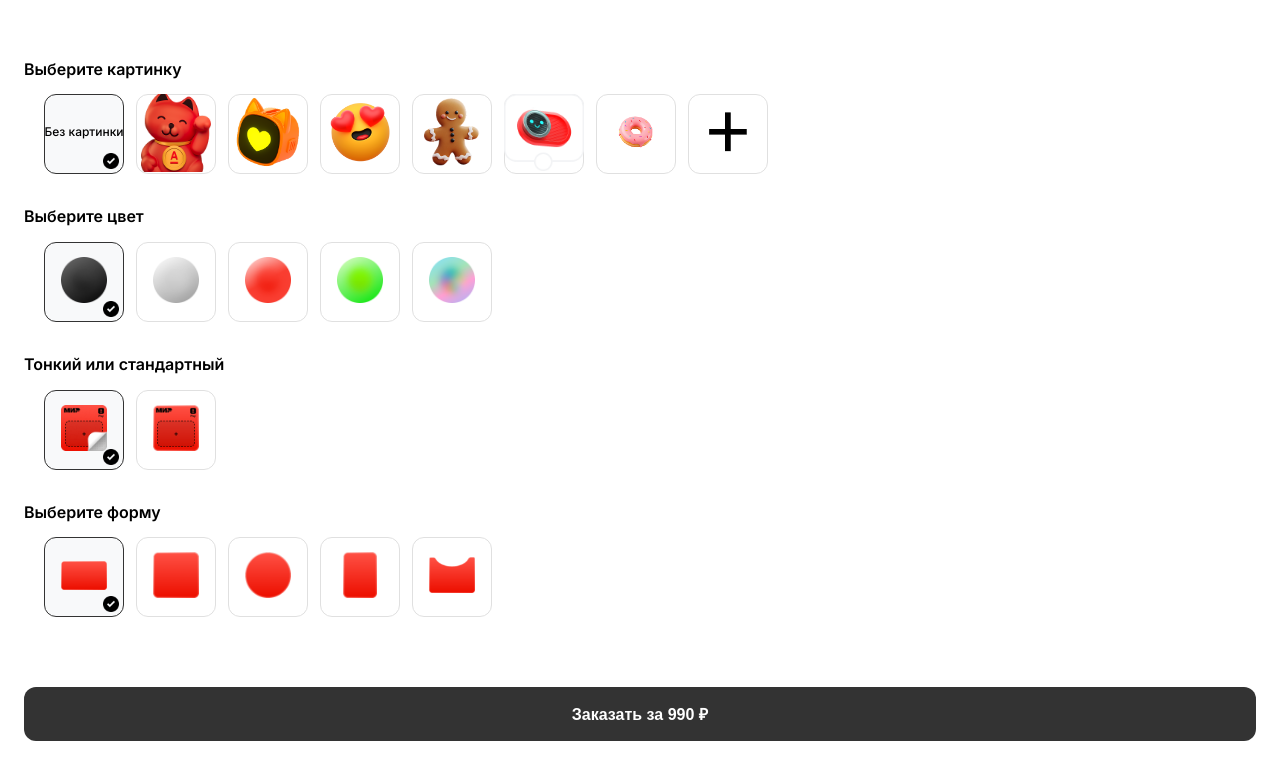
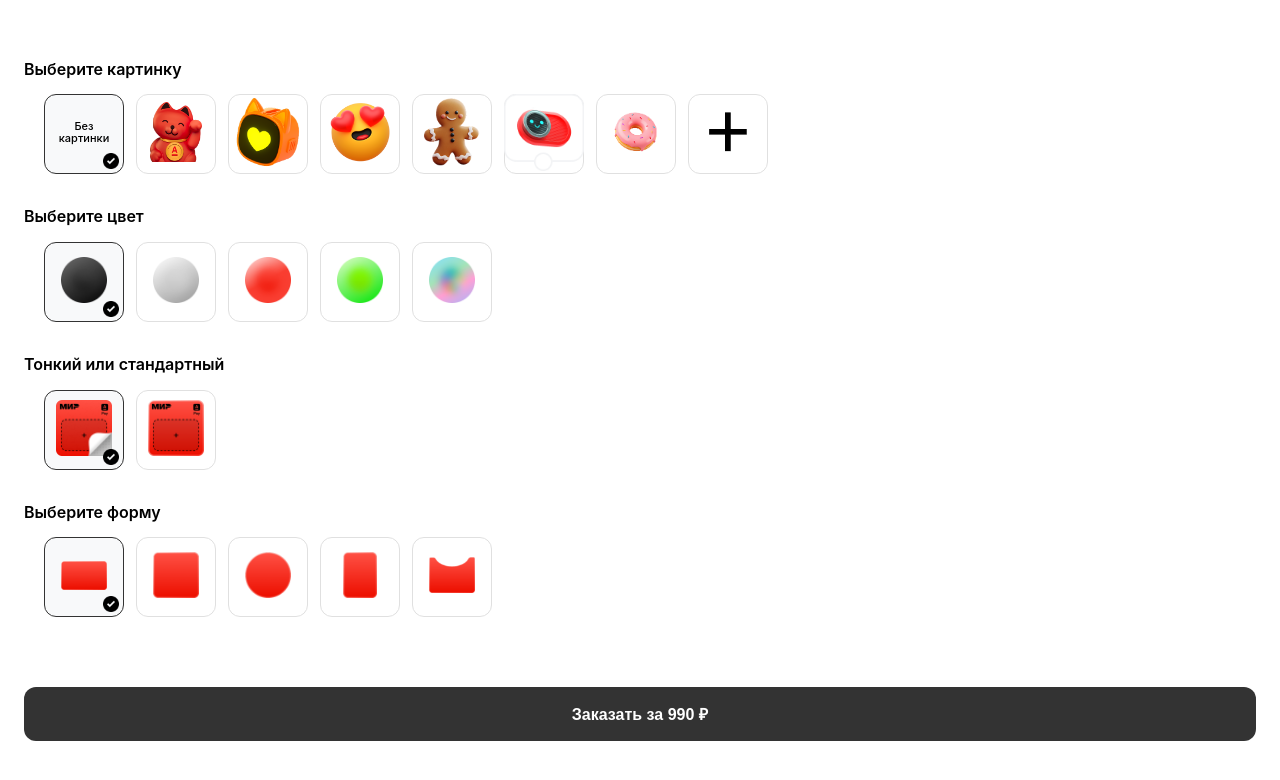
Before and after one commit to kirpinev/6250-4, a plain HTML site: page designer-advanced.html in a window 1280 px wide. Shown: the part 552-1332 px from the top of the page. Drawn offline with Linux system fonts and the light colour scheme.

Commit message:
UI refinements: individual icon sizes, SF Pro Display font, and text improvements
Font changes (both pages):
- Added SF Pro Display font with fallbacks to Inter and system fonts
- Updated font-family to prioritize SF Pro Display across entire site

Designer page (designer-advanced.html):
- Individual icon size adjustments:
  * Cat icon: reduced from 80px to 60px (smaller)
  * Donut icon: increased from 80px to 100px (larger)
  * Thickness icons (bold/thin): increased from 46px to 56px
- 'Без картинки' text improvements:
  * Added line break: 'Без<br>картинки'
  * Reduced font size from 12px to 11px for better fit
  * Applied SF Pro Display font specifically
  * Improved line-height to 1.1

Visual hierarchy:
- Picture carousel: mixed sizes (60px-100px) for visual variety
- Thickness carousel: 56px (slightly larger than default)
- Color/shape carousels: 46px (standard size)
- Better balance between different UI elements

```diff
--- a/designer-advanced.html
+++ b/designer-advanced.html
@@ -6,7 +6,15 @@
     <title>Выбор дизайна стикера - Alfa Pay</title>
     <link rel="preconnect" href="https://fonts.googleapis.com">
     <link rel="preconnect" href="https://fonts.gstatic.com" crossorigin>
-    <link href="https://fonts.googleapis.com/css2?family=Inter:wght@400;500;600;700&display=swap" rel="stylesheet">
+            <link href="https://fonts.googleapis.com/css2?family=Inter:wght@400;500;600;700&display=swap" rel="stylesheet">
+        <style>
+            @font-face {
+                font-family: 'SF Pro Display';
+                src: url('data:font/woff2;base64,') format('woff2');
+                font-weight: 400;
+                font-style: normal;
+            }
+        </style>
     <style>
         * {
             margin: 0;
@@ -15,7 +23,7 @@
         }
 
         body {
-            font-family: 'Inter', sans-serif;
+            font-family: 'SF Pro Display', 'Inter', -apple-system, BlinkMacSystemFont, sans-serif;
             background: #ffffff;
             color: #000000;
             line-height: 1.6;
@@ -193,6 +201,23 @@
             height: 80px;
         }
 
+        /* Special size for thickness carousel icons */
+        .thickness-carousel .carousel-item img {
+            width: 56px;
+            height: 56px;
+        }
+
+        /* Individual picture icon sizes */
+        .picture-carousel .carousel-item[data-value="cat"] img {
+            width: 60px;
+            height: 60px;
+        }
+
+        .picture-carousel .carousel-item[data-value="donut"] img {
+            width: 100px;
+            height: 100px;
+        }
+
         .own-choice-img {
             transform: scale(0.5);
             transform-origin: center;
@@ -207,12 +232,13 @@
             background: transparent;
             border: none;
             border-radius: 8px;
-            font-size: 12px;
+            font-size: 11px;
             font-weight: 500;
             color: #000;
             text-align: center;
-            line-height: 1.2;
+            line-height: 1.1;
             margin-bottom: 4px;
+            font-family: 'SF Pro Display', 'Inter', -apple-system, BlinkMacSystemFont, sans-serif;
         }
 
         .carousel-item .checkmark {
@@ -346,7 +372,7 @@
                 <div class="carousel-container">
                     <div class="carousel picture-carousel" id="pictureCarousel">
                         <div class="carousel-item selected" data-value="empty">
-                            <div class="empty-option">Без картинки</div>
+                            <div class="empty-option">Без<br>картинки</div>
                             <div class="checkmark"></div>
                         </div>
                         <div class="carousel-item" data-value="cat">
@@ -414,7 +440,7 @@
             <div class="carousel-group">
                 <h3 class="carousel-title">Тонкий или стандартный</h3>
                 <div class="carousel-container">
-                    <div class="carousel" id="thicknessCarousel">
+                    <div class="carousel thickness-carousel" id="thicknessCarousel">
                         <div class="carousel-item selected" data-value="thin">
                             <img src="images/thin.png" alt="Тонкий">
                             <div class="checkmark"></div>
```
Also changed, not shown: landing.html (+10 -2 lines).
